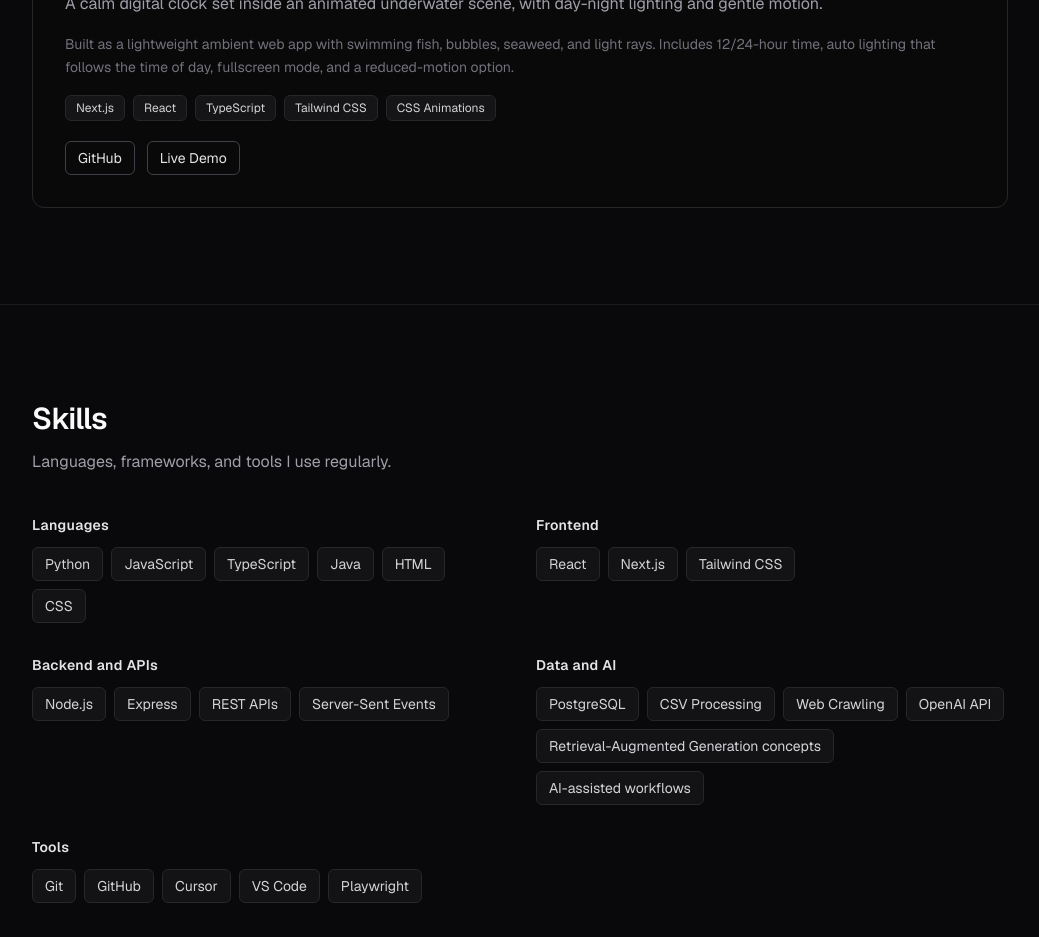
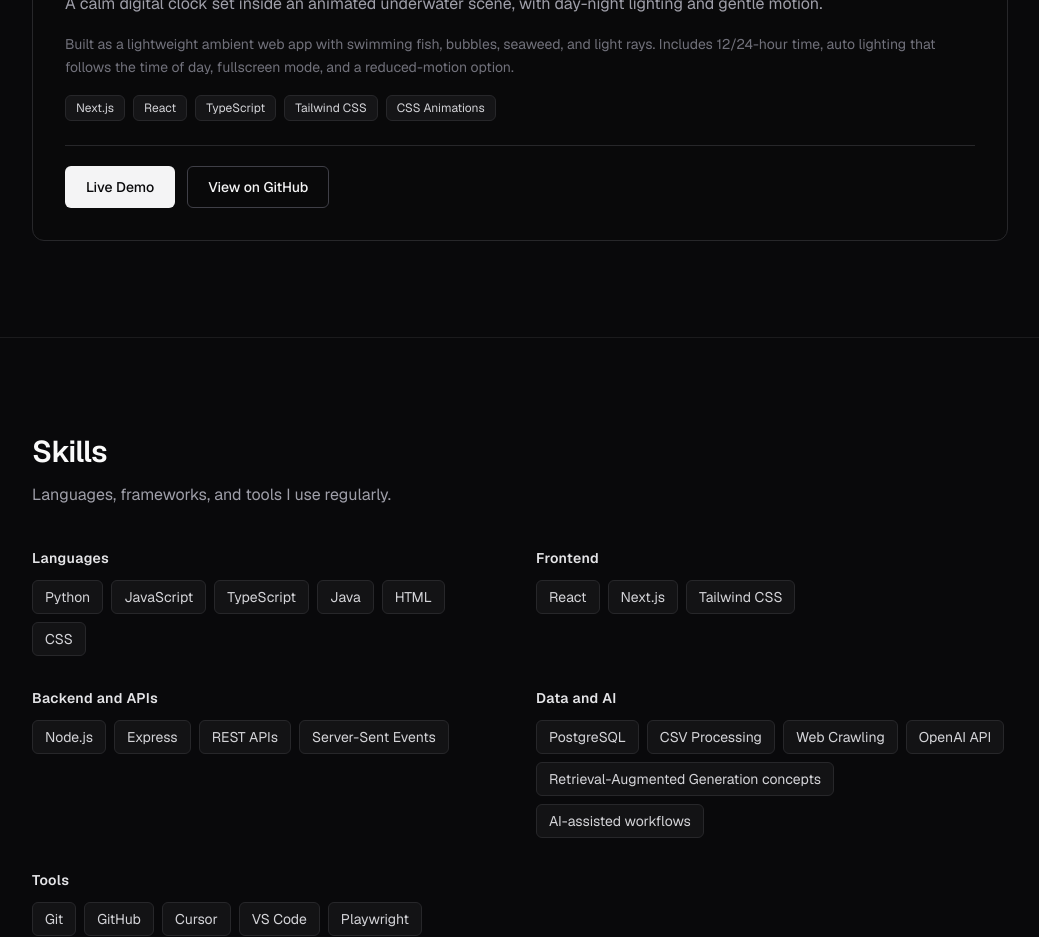
Before and after one commit to JimmyThai101/JimmyThai-Portfolio, a Next.js app: page / in a window 1280 px wide. Shown: the part 3260-4197 px from the top of the page, without its empty margins (120-1159 px from the left). Built offline with nearby package versions, Linux system fonts and the light colour scheme.

Commit message:
Added demos option to aquarium clock

```diff
--- a/components/ui/ProjectCard.tsx
+++ b/components/ui/ProjectCard.tsx
@@ -1,5 +1,6 @@
 import Image from "next/image";
 import type { Project } from "@/types/project";
+import Button from "@/components/ui/Button";
 
 type ProjectCardProps = {
   project: Project;
@@ -52,26 +53,16 @@ export default function ProjectCard({ project }: ProjectCardProps) {
         </ul>
 
         {(project.githubUrl || project.liveDemoUrl) && (
-          <div className="flex flex-wrap gap-3 pt-1">
+          <div className="mt-2 flex flex-wrap gap-3 border-t border-zinc-800 pt-5">
+            {project.liveDemoUrl ? (
+              <Button href={project.liveDemoUrl} variant="primary" external>
+                Live Demo
+              </Button>
+            ) : null}
             {project.githubUrl ? (
-              <a
-                href={project.githubUrl}
-                target="_blank"
-                rel="noopener noreferrer"
-                className="rounded-md border border-zinc-700 px-3 py-1.5 text-sm text-zinc-200 transition-colors duration-200 hover:border-zinc-500 hover:bg-zinc-900 focus-visible:outline-none focus-visible:ring-2 focus-visible:ring-blue-400 focus-visible:ring-offset-2 focus-visible:ring-offset-zinc-950"
-              >
-                GitHub
-              </a>
-            ) : null}
-            {project.liveDemoUrl ? (
-              <a
-                href={project.liveDemoUrl}
-                target="_blank"
-                rel="noopener noreferrer"
-                className="rounded-md border border-zinc-700 px-3 py-1.5 text-sm text-zinc-200 transition-colors duration-200 hover:border-zinc-500 hover:bg-zinc-900 focus-visible:outline-none focus-visible:ring-2 focus-visible:ring-blue-400 focus-visible:ring-offset-2 focus-visible:ring-offset-zinc-950"
-              >
-                Live Demo
-              </a>
+              <Button href={project.githubUrl} variant="secondary" external>
+                View on GitHub
+              </Button>
             ) : null}
           </div>
         )}
```
